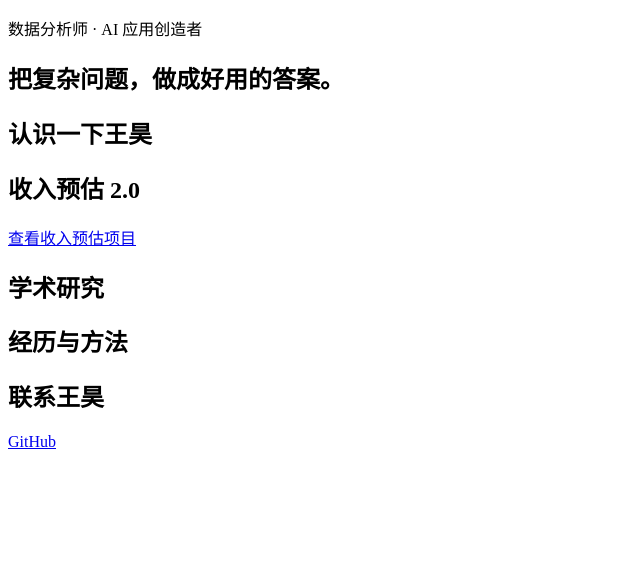
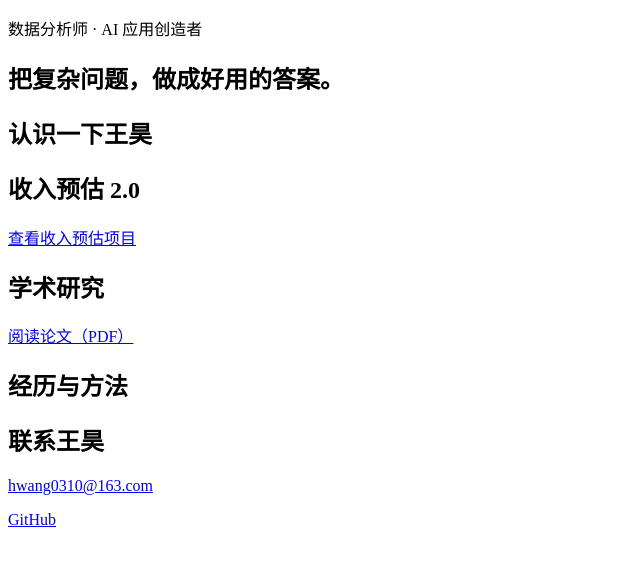
Before and after one commit to HWang0310/hwang0310-site, a website built with Vite: page index.html in a window 1280 px wide. Shown: the whole page, without its empty margins (0-640 px from the left). Built offline with nearby package versions, Linux system fonts and the light colour scheme.

Commit message:
fix: publish paper and email links

```diff
--- a/index.html
+++ b/index.html
@@ -25,6 +25,7 @@
 
       <section id="paper" data-chapter="paper">
         <h2>学术研究</h2>
+        <p><a href="/assets/papers/wang-hao-rkdg-thesis.pdf">阅读论文（PDF）</a></p>
       </section>
 
       <section id="journey" data-chapter="journey">
@@ -33,6 +34,7 @@
 
       <section id="contact" data-chapter="contact">
         <h2>联系王昊</h2>
+        <p><a href="mailto:hwang0310@163.com">hwang0310@163.com</a></p>
         <p><a href="https://github.com/HWang0310">GitHub</a></p>
       </section>
     </main>
```
Also changed, not shown: tests/content-contract.test.ts (+12 -0 lines).
